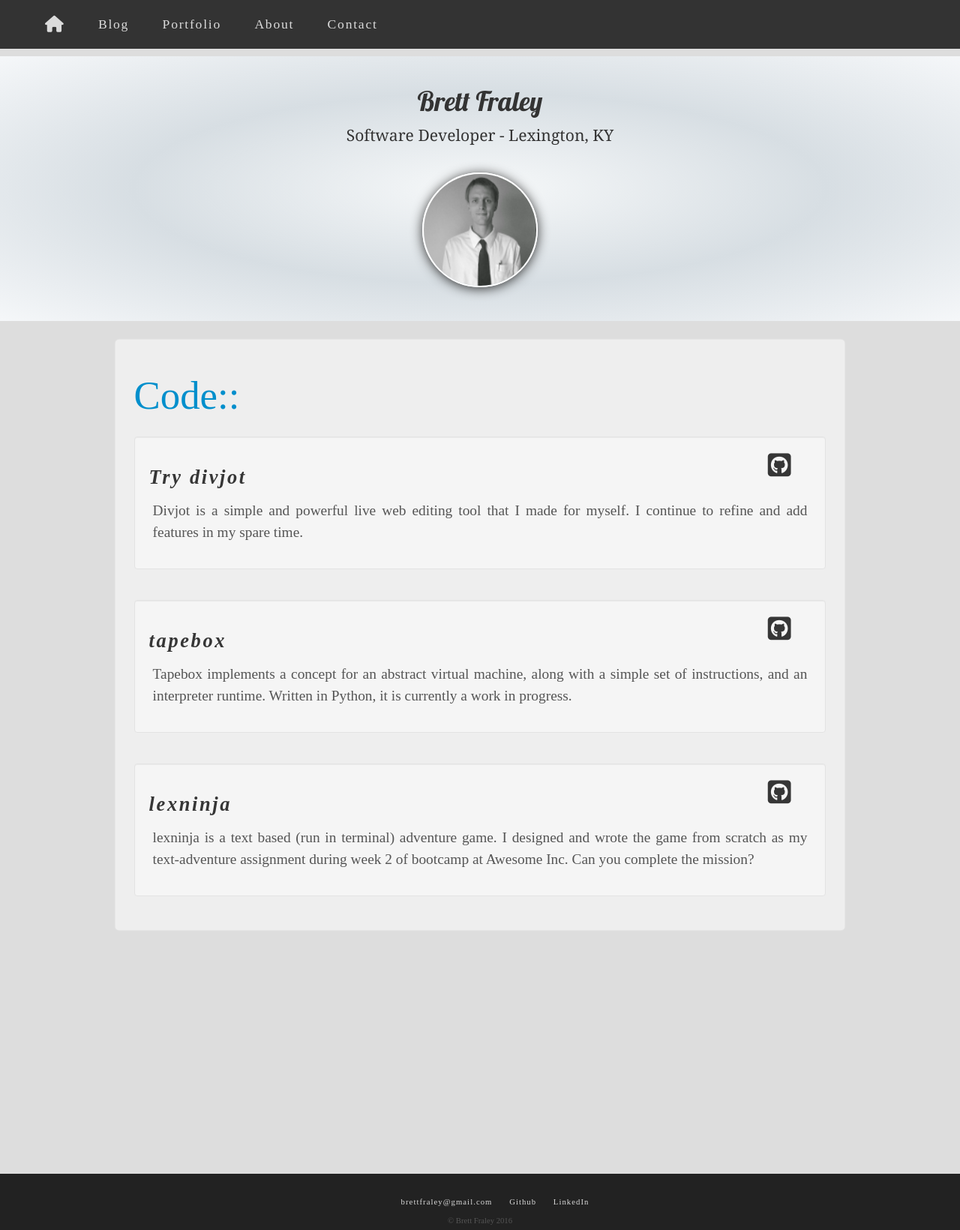
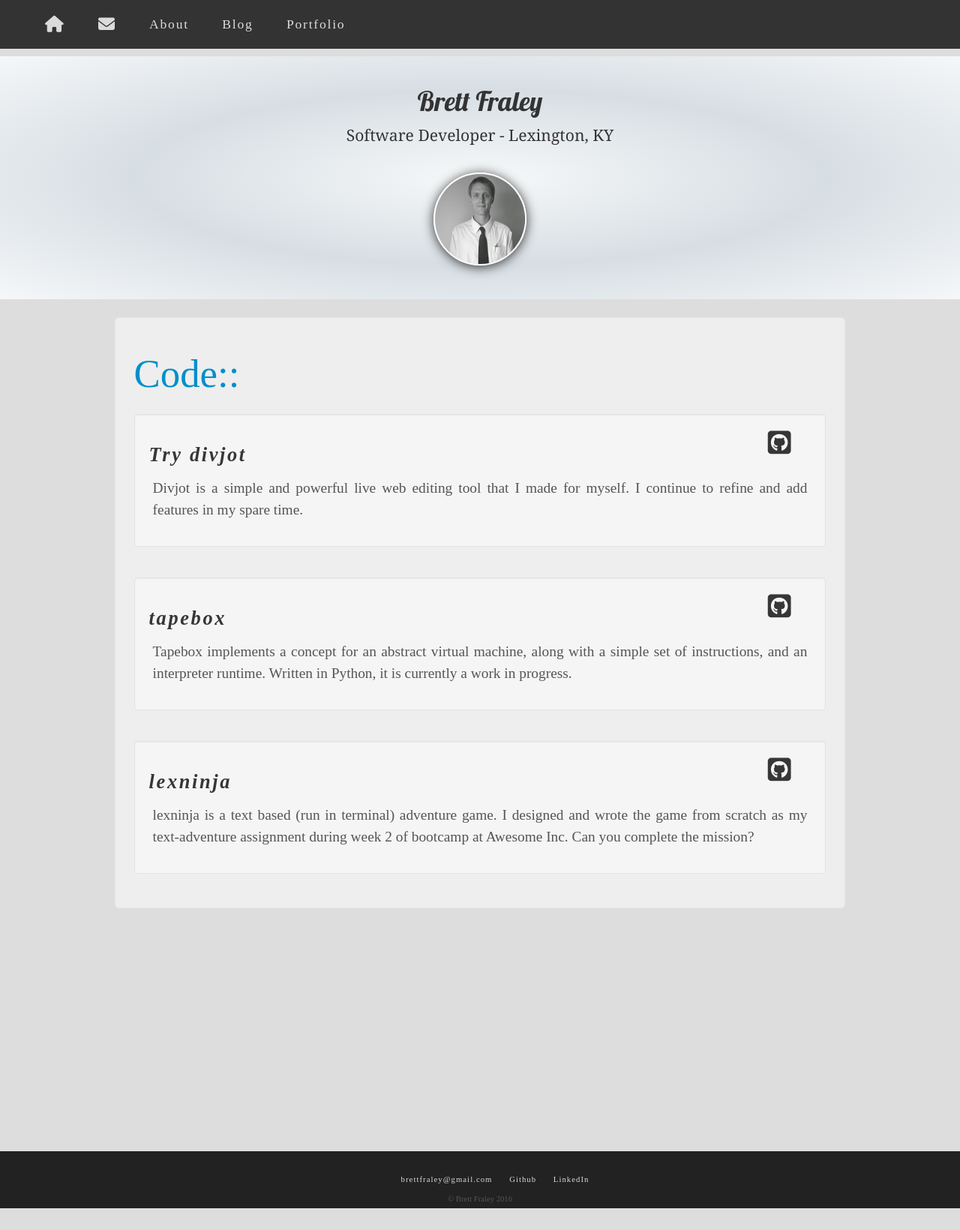
Before and after one commit to bFraley/bFraley.github.io, a Jekyll site: the page built from index.html, in a window 1280 px wide. Shown: the whole page at 75% size. Built offline with Jekyll 4.4.1, drawn with Linux system fonts in a browser that asks for light colours; nearby versions of some CDN libraries; some web fonts are replaced; after the commit the page ends 1611 px from its top, so only the background shows below that.

Commit message:
fixes to navbar and add contact icon

```diff
--- a/_includes/nav.html
+++ b/_includes/nav.html
@@ -1,11 +1,18 @@
 <nav>
-	<ul>
-	    <li><a href="/index.html">
-            <i class="fa fa-home fa-lg" aria-hidden="true"></i>
-        </a></li>
-        <li><a href="/blog">Blog</a></li>
-        <li><a href="/portfolio">Portfolio</a></li>
-	    <li><a href="/about">About</a></li>
-	    <li><a href="/contactform.html">Contact</a></li>
-	</ul>
+  <ul>
+    <li>
+      <a href="/index.html" title="home">
+        <i class="fa fa-home fa-lg" aria-hidden="true"></i>
+      </a>
+    </li>
+
+    <li>
+      <a href="/contact.html" title="send me a message">
+        <i class="fa fa-envelope fa-lg" aria-hidden="true"></i>
+      </a>
+    </li>
+    <li><a href="/about.html">About</a></li>
+    <li><a href="/blog">Blog</a></li>
+    <li><a href="/portfolio">Portfolio</a></li>
+  </ul>
 </nav>
--- a/index.html
+++ b/index.html
@@ -2,7 +2,6 @@
 layout: page
 title: Home
 ---
-
 <article class="home-article">
     <h2>Code::</h2>
 
--- a/styles.css
+++ b/styles.css
@@ -83,12 +83,11 @@ nav ul li {
 }
 
 #brettfraley-photo {
-    width:12%;
     min-width:50px;
     min-height:50px;
     max-width:400px;
     max-height:400px;
-    margin:25px;
+    margin:25px auto;
     border-radius:100%;
     border:solid 2px #fff;
     box-shadow:0px 2px 15px #333;
```
Also changed, not shown: _includes/header.html (+5 -5 lines), 5 other files.
